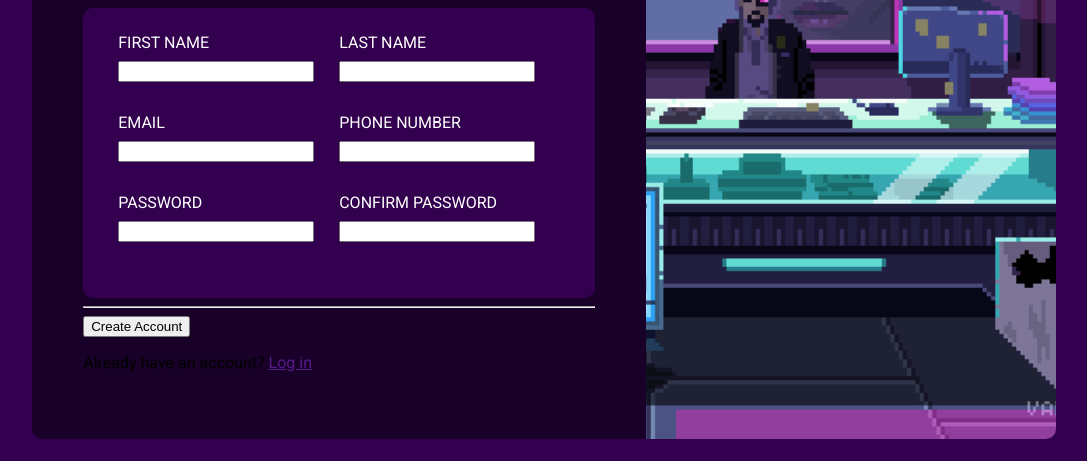
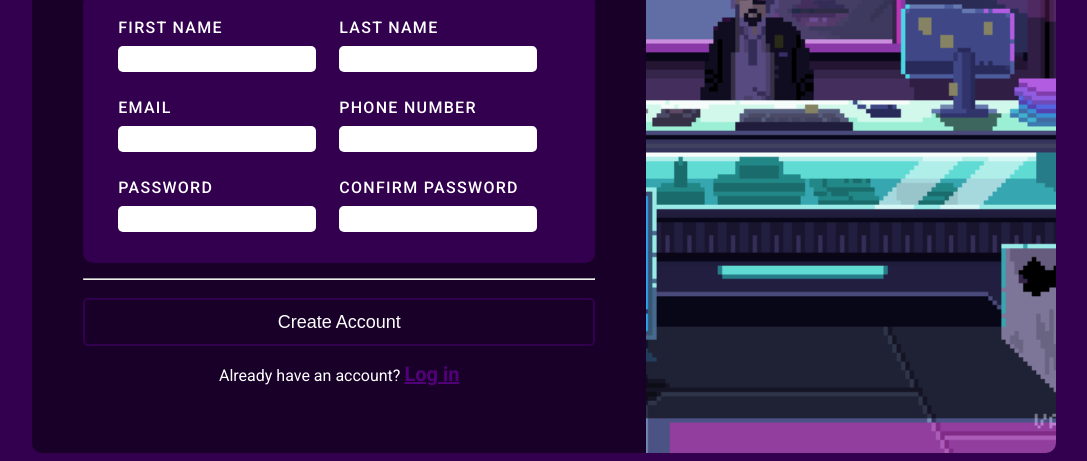
Before and after one commit to dnguye12/Odin-Project-Sign-Up-Form, a plain HTML site: page index.html in a window 1280 px wide. Shown: the part 339-800 px from the top of the page, without its empty margins (96-1183 px from the left). Drawn offline with Linux system fonts and the light colour scheme.

Commit message:
base html and css done

```diff
--- a/index.html
+++ b/index.html
@@ -40,7 +40,7 @@
                         <input type="number" id="pno" name="pno"><br>
                     </div>
                 </div>
-                <div class="row">
+                <div class="row row-last">
                     <div class="col">
                         <label for="pass">PASSWORD</label><br>
                         <input type="password" id="pass" name="pass" required><br>
@@ -53,9 +53,9 @@
                 </div>
                 </div>
                 <hr>
-                <input type="submit" value="Create Account">
+                <input id="reg" type="submit" value="Create Account">
             </form>
-            <p>Already have an account? <a href="">Log in</a></p>
+            <p id="login">Already have an account? <a href="">Log in</a></p>
         </div>
         <img src="bg-gif.gif" alt="image">
     </main>
--- a/styles.css
+++ b/styles.css
@@ -62,11 +62,16 @@ main img {
     background-color: #32004f;
     border-radius: 10px;
     padding: 25px 35px;
+    margin-bottom: 15px;
 }
 
 .sector .grid .row {
     display: flex;
     justify-content: space-between;
+}
+
+.sector .grid .row-last {
+    margin-bottom: -20px;
 }
 
 .sector .grid .col {
@@ -80,4 +85,50 @@ main img {
 
 .sector .grid .col label {
     margin-bottom: -10px;
+    font-weight: 500;
+    letter-spacing: 1.3px;
 }
+
+.sector .grid .col input {
+    width: 95%;
+    line-height: 1.5rem;
+    border-radius: 5px;
+    font-size: 16px;
+    padding-left: 10px;
+    border: none;
+}
+
+.sector #reg {
+    width: 100%;
+    margin-top: 10px;
+    line-height: 1.5rem;
+    font-size: 18px;
+    padding: 10px;
+    border-radius: 5px;
+    border: #32004f solid 2px;
+    color: white;
+    background-color: #190028;
+    cursor: pointer;
+    transition: background-color 250ms;
+}
+
+.sector #reg:hover {
+    border: #32004f solid 2px;
+    background-color: #32004f;
+}
+
+.sector #reg:active {
+    background-color: #52007a;
+    border: #52007a solid 2px;
+}
+
+#login {
+    color: white;
+    text-align: center;
+}
+
+#login a {
+    color: #52007a;
+    font-size: 20px;
+    font-weight: bold;
+}
```
